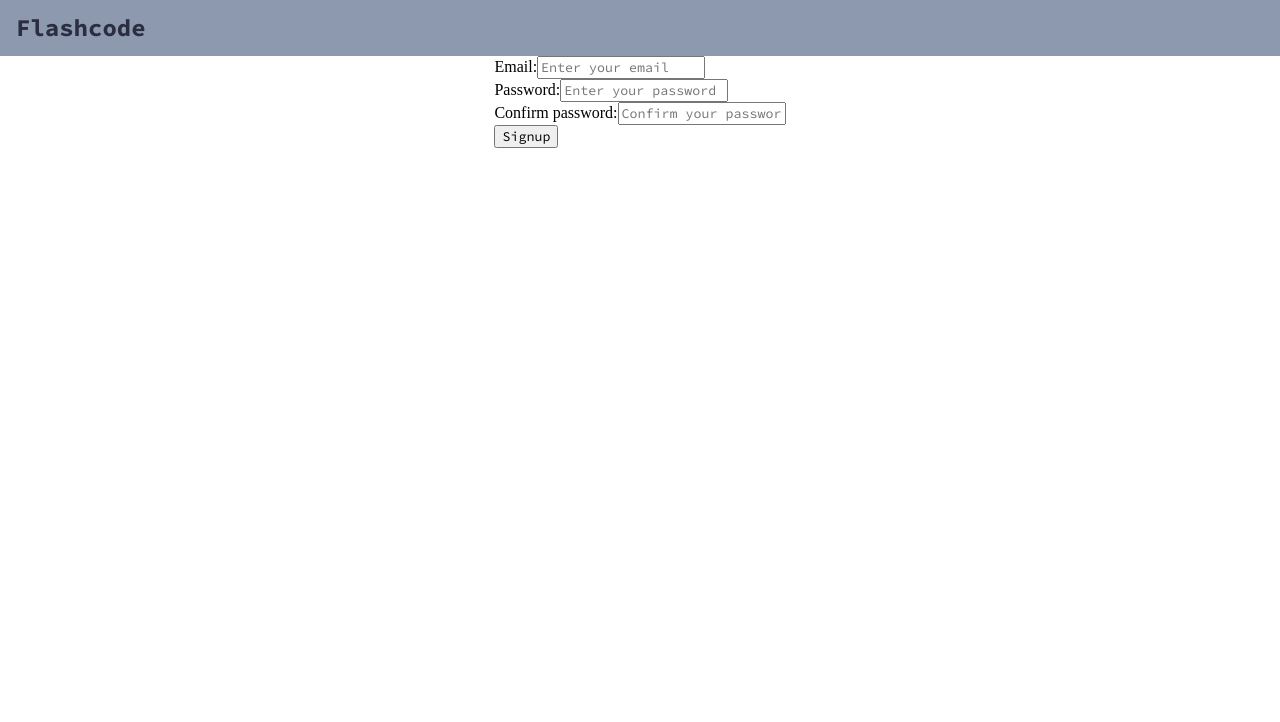
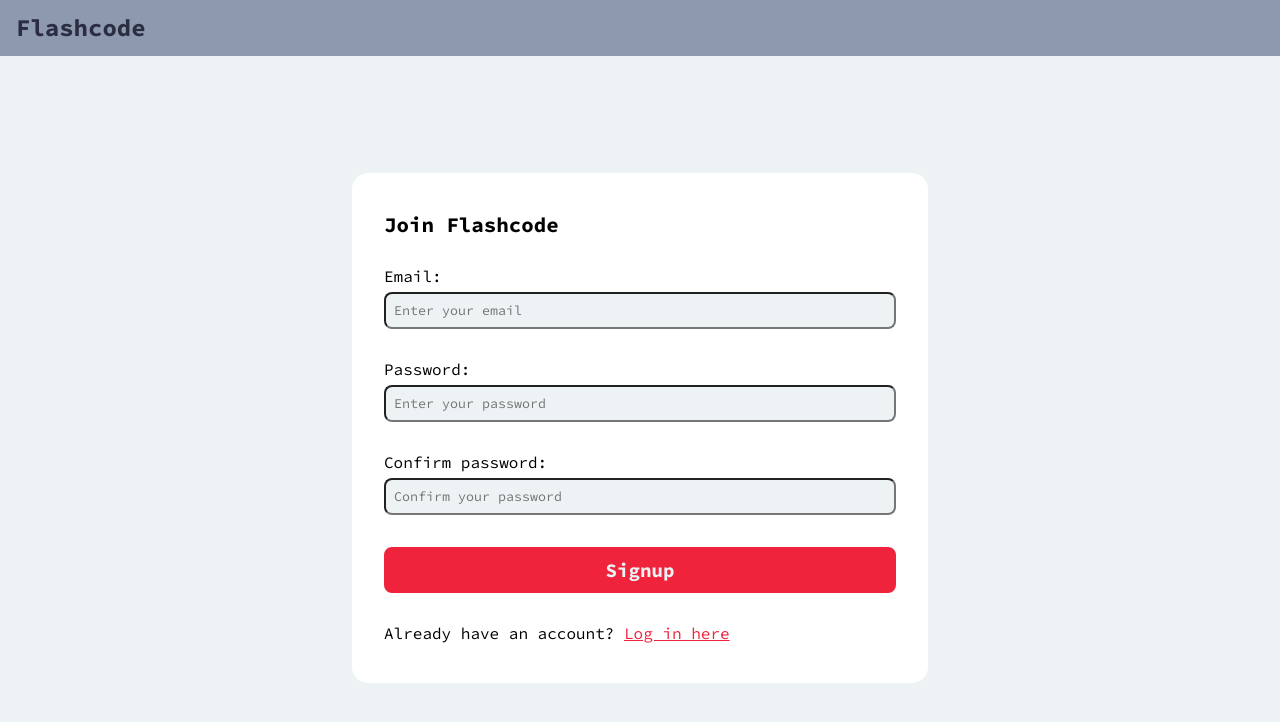
Before and after one commit to benjaminrae/flashcodes, a React (Create React App) app: page / in a window 1280 px wide. Shown: the top 722 px of the page. Built offline with nearby package versions, Linux system fonts and the light colour scheme.

Commit message:
finish signup styles

```diff
--- a/src/Components/App/App.css
+++ b/src/Components/App/App.css
@@ -1,4 +1,10 @@
 .app {
+    width: 100vw;
+    height: 100vh;
+    display: flex;
+    flex-direction: column;
+}
+.app__main-container {
+    height: 100%;
     width: 100%;
-    height: 100%;
 }
--- a/src/Components/App/App.tsx
+++ b/src/Components/App/App.tsx
@@ -7,7 +7,9 @@ function App() {
     return (
         <div className="app">
             <Header />
-            <Signup />
+            <div className="app__main-container">
+                <Signup />
+            </div>
         </div>
     );
 }
--- a/src/Components/Header/Header.css
+++ b/src/Components/Header/Header.css
@@ -1,5 +1,7 @@
 .header {
     width: 100%;
+    display: flex;
+    flex-direction: row;
 }
 
 .header__title {
--- a/src/Components/Signup/Signup.css
+++ b/src/Components/Signup/Signup.css
@@ -1,8 +1,65 @@
 .signup {
     height: 100%;
-    width: 100%;
     display: flex;
     flex-direction: column;
     justify-content: center;
     align-items: center;
+    background-color: var(--cultured);
 }
+
+.signup__signup-form {
+    display: flex;
+    flex-direction: column;
+    height: 60%;
+    width: 40%;
+    justify-content: center;
+    align-items: stretch;
+    gap: 2rem;
+    background-color: white;
+    border-radius: 1rem;
+    padding: 2rem;
+}
+
+.signup-form__group {
+    display: flex;
+    flex-direction: column;
+    gap: 0.5rem;
+}
+
+input {
+    padding: 0.5rem;
+    border-radius: 0.5rem;
+    background-color: var(--cultured);
+}
+label {
+    font-family: "Source Code Pro", monospace;
+}
+
+.signup-form__submit {
+    background-color: var(--imperial-red);
+    font-size: larger;
+    font-weight: bolder;
+    cursor: pointer;
+    border: 3px solid var(--imperial-red);
+    color: var(--cultured);
+}
+
+.signup-form__submit:hover,
+.signup-form__submit:focus {
+    background-color: var(--cultured);
+    color: black;
+}
+
+.signup-form__title {
+    font-size: 1.3rem;
+    font-weight: bolder;
+}
+
+.signup-form__login-link {
+    color: var(--imperial-red);
+    cursor: pointer;
+}
+
+.signup-form__login-link:active {
+    color: var(--up-maroon);
+}
--- a/src/Components/Signup/Signup.tsx
+++ b/src/Components/Signup/Signup.tsx
@@ -9,6 +9,7 @@ const Signup = () => {
     return (
         <div className="signup">
             <form className="signup__signup-form" action="submit">
+                <h2 className="signup-form__title">Join Flashcode</h2>
                 <div className="signup-form__group">
                     <label htmlFor="email">Email:</label>
                     <input
@@ -45,7 +46,17 @@ const Signup = () => {
                         }}
                     ></input>
                 </div>
-                <input type="submit" value="Signup" />
+                <input
+                    className="signup-form__submit"
+                    type="submit"
+                    value="Signup"
+                />
+                <p>
+                    Already have an account?{" "}
+                    <a href="" className="signup-form__login-link">
+                        Log in here
+                    </a>
+                </p>
             </form>
         </div>
     );
--- a/src/index.css
+++ b/src/index.css
@@ -10,9 +10,5 @@
     --cultured: #edf2f4ff;
     --imperial-red: #ef233cff;
     --up-maroon: #800e13ff;
+    font-family: "Source Code Pro", monospace;
 }
-
-body {
-    height: 100vh;
-    width: 100vw;
-}
```
